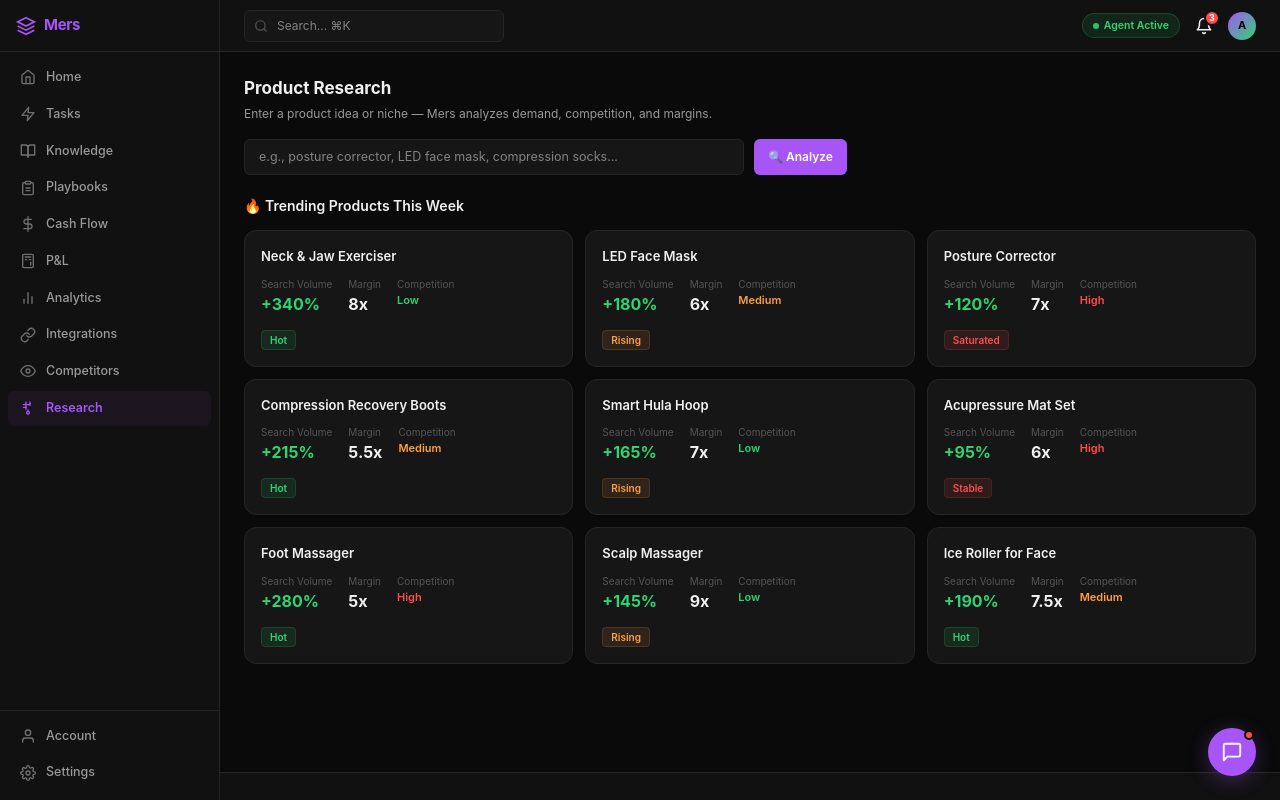
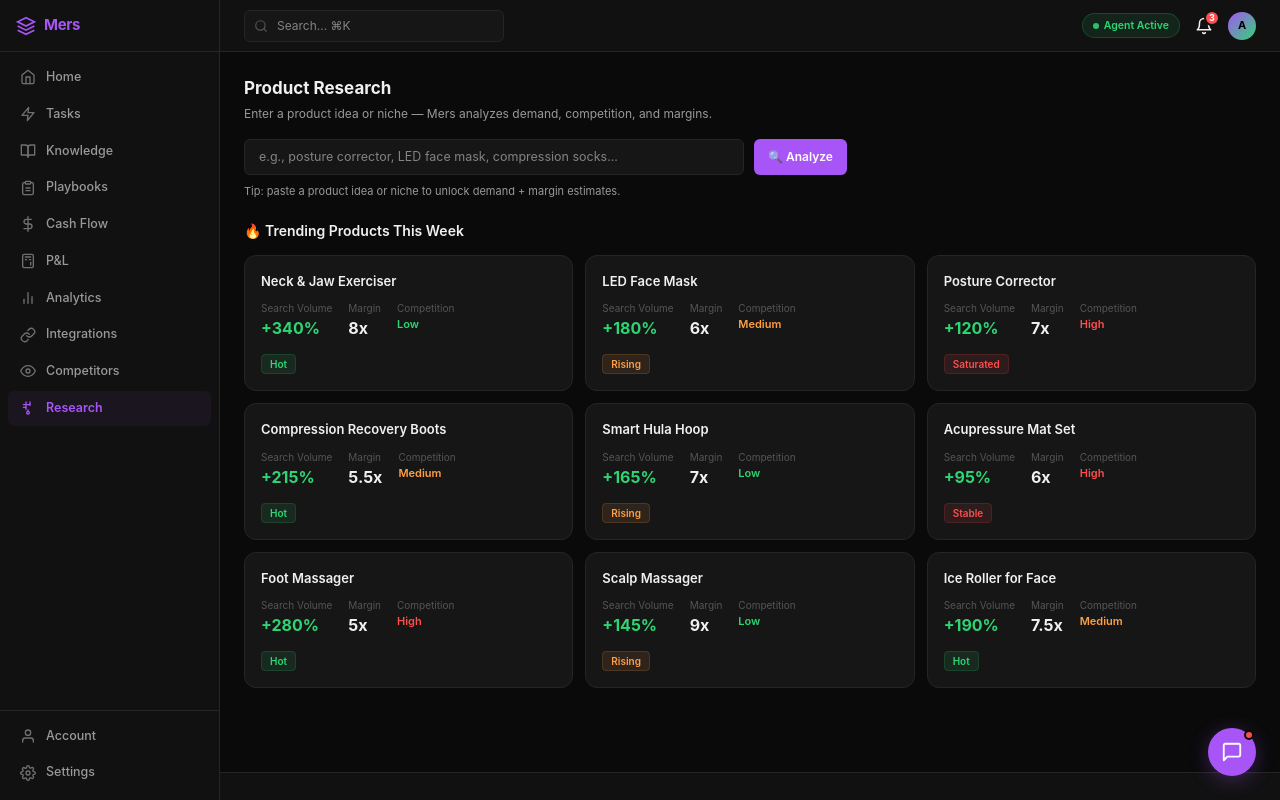
Before and after one commit to aldiyarsemedyarov/mers-app, a Next.js app: page /app/research in a window 1280 px wide. Built offline with nearby package versions, Linux system fonts and the light colour scheme.

Commit message:
ux: disable analyze until query and add hint

```diff
--- a/src/app/app/(dash)/research/page.tsx
+++ b/src/app/app/(dash)/research/page.tsx
@@ -29,7 +29,7 @@ export default function ResearchPage() {
         </div>
       </div>
 
-      <div style={{ display: 'flex', gap: '10px', marginBottom: '20px' }}>
+      <div style={{ display: 'flex', gap: '10px', marginBottom: '8px' }}>
         <input
           className="search-box"
           placeholder="e.g., posture corrector, LED face mask, compression socks..."
@@ -37,7 +37,10 @@ export default function ResearchPage() {
           value={query}
           onChange={(e) => setQuery(e.target.value)}
         />
-        <Button>🔍 Analyze</Button>
+        <Button disabled={!query.trim()}>🔍 Analyze</Button>
+      </div>
+      <div style={{ fontSize: '11px', color: 'var(--text-dim)', marginBottom: '20px' }}>
+        Tip: paste a product idea or niche to unlock demand + margin estimates.
       </div>
 
       <h3 style={{ fontSize: '14px', fontWeight: 600, marginBottom: '14px' }}>🔥 Trending Products This Week</h3>
```
